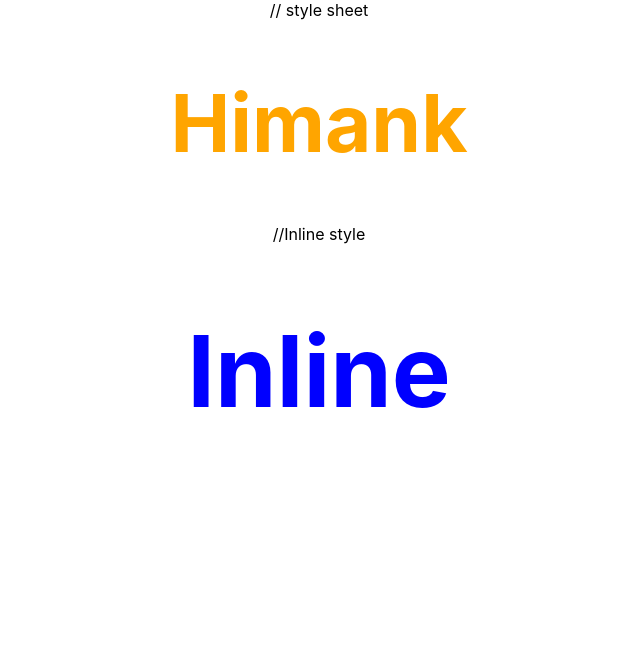
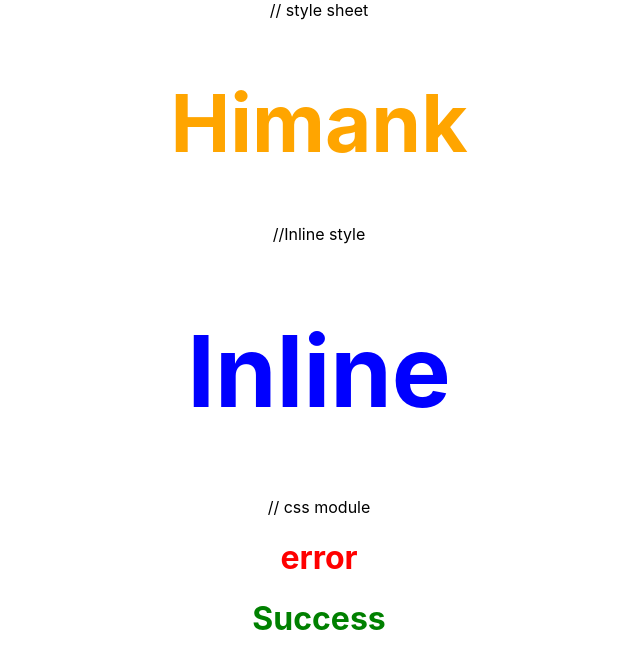
Before and after one commit to githimank/React, a React (Create React App) app: page / in a window 1280 px wide. Shown: the top 668 px of the page, without its empty margins (321-961 px from the left). Built offline with nearby package versions, Linux system fonts and the light colour scheme.

Commit message:
Style react component: css module

```diff
--- a/src/App.js
+++ b/src/App.js
@@ -15,6 +15,9 @@ import ListRendering from './component/11_ListRendering';
 import NameList from './component/11.1_NameList';
 import MyStyleSheet from './component/12_MyStyleSheet';
 import InlineStyle from './style/inlineStyle';
+import './appStyle.css'
+import styless from './appStyle.module.css'
+
 
 
 function App() {
@@ -50,6 +53,9 @@ function App() {
       <MyStyleSheet primary={true} ></MyStyleSheet>
       //Inline style
       <InlineStyle></InlineStyle>
+      // css module
+      <h1 className={'error'}>error</h1>
+      <h1 className={styless.success}>Success</h1>
     </div>
   );
 }
--- /dev/null
+++ b/src/appStyle.css
@@ -0,0 +1,3 @@
+.error{
+    color: red;
+}
--- /dev/null
+++ b/src/appStyle.module.css
@@ -0,0 +1,3 @@
+.success {
+    color: green;
+}
```
